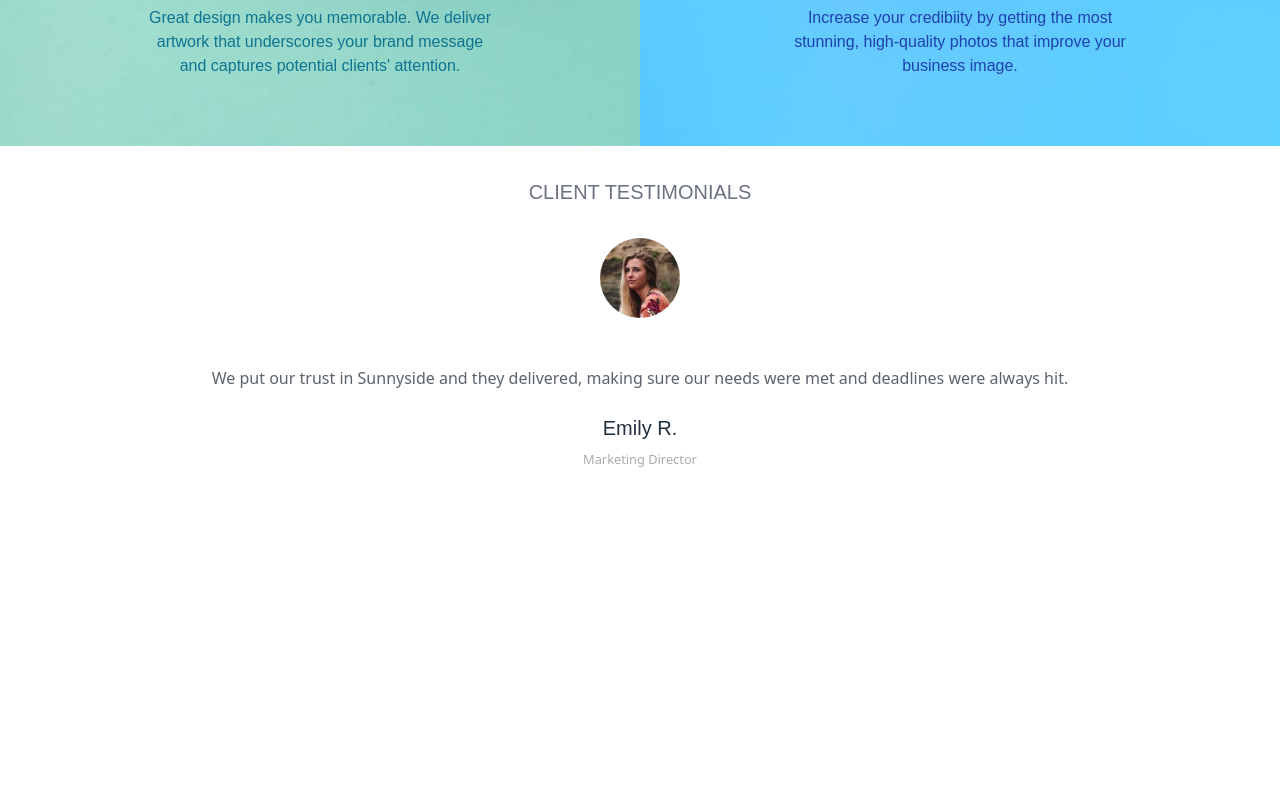
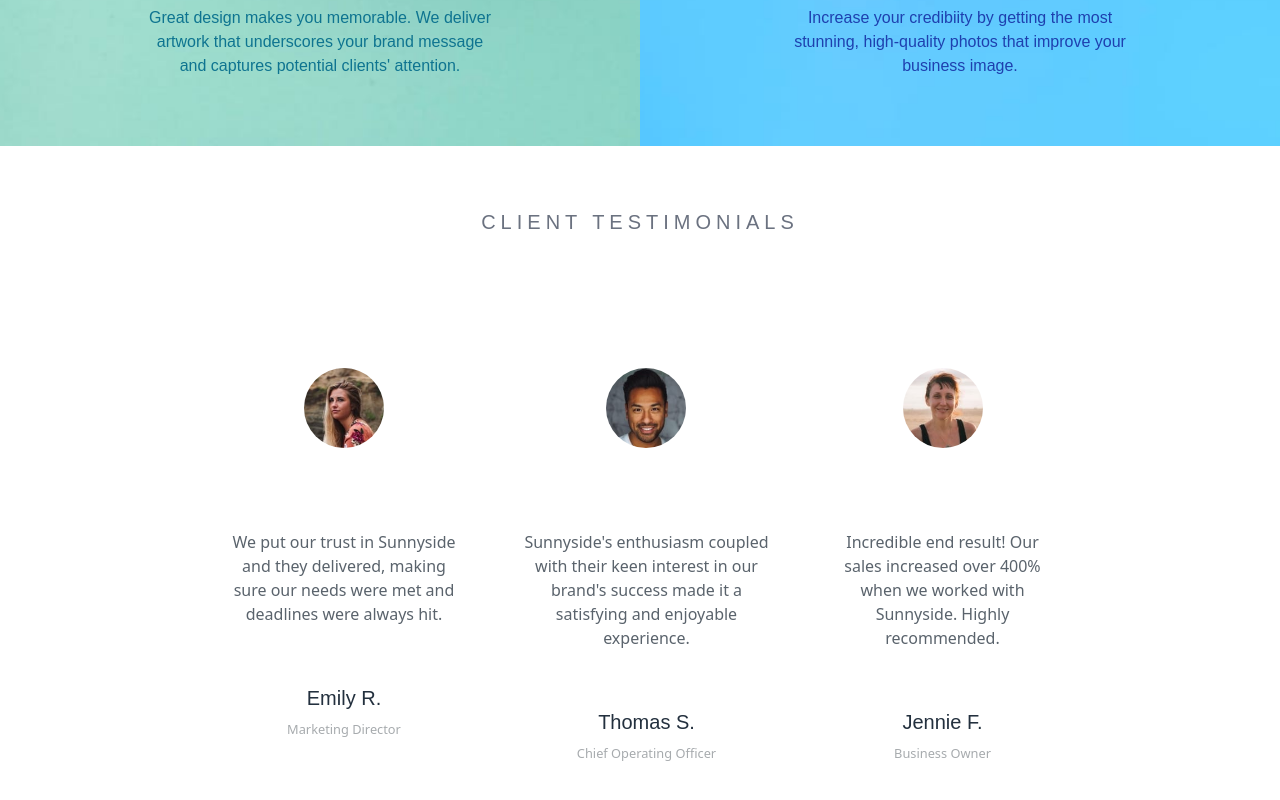
Before and after one commit to kennedybabu/sunnyside-frontend, a React (Create React App) app: page / in a window 1280 px wide. Shown: the part 2414-3214 px from the top of the page. Before the commit the page ends 2915 px from the top, so only its background shows below. Built offline with nearby package versions, Linux system fonts and the light colour scheme.

Commit message:
feature: style the testimonial component

```diff
--- a/src/components/Testimonials.jsx
+++ b/src/components/Testimonials.jsx
@@ -1,21 +1,50 @@
 import React from 'react'
 import Emily from './../assets/image-emily.jpg'
+import Thomas from './../assets/image-thomas.jpg'
+import Jennie from './../assets/image-jennie.jpg'
+
+
 
 const Testimonials = () => {
   return (
-    <div className='w-full h-full py-8'>
+    <div className='w-full h-full py-8 lg:h-[80vh]'>
         {/* container */}
-        <h2 className='text-xl uppercase text-header text-center text-gray-500'>Client Testimonials</h2>
-        <div className='w-full h-full grid '>
+        <h2 className='text-xl uppercase text-header text-center text-gray-500 tracking-[5px] lg:mt-[30px] md:mb-[50px] lg:mb-[100px]'>Client Testimonials</h2>
+        <div className='w-full h-full grid md:flex lg:px-[200px] '>
             <div className='flex flex-col items-center text-center text-[#5a636c]'>
                 <div className='py-8'>
                     <img  className='rounded-[50%] h-[80px]' src={Emily} alt="Merketing Director Emily.R" />
                 </div>
-                <p className='py-4 max-w-[80%]'>We put our trust in Sunnyside and they delivered,
+                <p className='py-4 lg:py-[50px] max-w-[80%]'>We put our trust in Sunnyside and they delivered,
                     making sure our needs were met and deadlines were always hit.
                 </p>
                 <h2 className='text-xl text-header py-2 text-[#23303e]'>Emily R.</h2>
                 <small className='text-[#a7abae]'>Marketing Director</small>
+            </div>
+
+            <div className='flex flex-col items-center text-center text-[#5a636c]'>
+                <div className='py-8'>
+                    <img  className='rounded-[50%] h-[80px]' src={Thomas} alt="Merketing Director Emily.R" />
+                </div>
+                <p className='py-4 lg:py-[50px] max-w-[80%]'>
+                    Sunnyside's enthusiasm coupled with their
+                    keen interest in our brand's success made it
+                    a satisfying and enjoyable experience.
+                </p>
+                <h2 className='text-xl text-header py-2 text-[#23303e]'>Thomas S.</h2>
+                <small className='text-[#a7abae]'>Chief Operating Officer</small>
+            </div>
+
+            <div className='flex flex-col items-center text-center text-[#5a636c]'>
+                <div className='py-8'>
+                    <img  className='rounded-[50%] h-[80px]' src={Jennie} alt="Merketing Director Emily.R" />
+                </div>
+                <p className='py-4 lg:py-[50px] max-w-[80%]'>
+                    Incredible end result! Our sales increased over 400% when we worked
+                    with Sunnyside. Highly recommended.
+                </p>
+                <h2 className='text-xl text-header py-2 text-[#23303e]'>Jennie F.</h2>
+                <small className='text-[#a7abae]'>Business Owner</small>
             </div>
         </div>
     </div>
--- a/src/components/Transform.jsx
+++ b/src/components/Transform.jsx
@@ -2,7 +2,7 @@ import React from 'react'
 
 const Transform = () => {
   return (
-    <div className='w-full h-screen md:h-[70vh]'>
+    <div className='w-full h-full lg:h-[70vh]'>
         {/* container */}
         <div className='grid h-full w-full md:grid-cols-2'>
             <div className='lg:px-[50px] order-2 md:order-1 text-center md:text-start w-full h-[50vh] lg:h-[70vh] flex flex-col  justify-center px-2 text-gray-800'>
```
